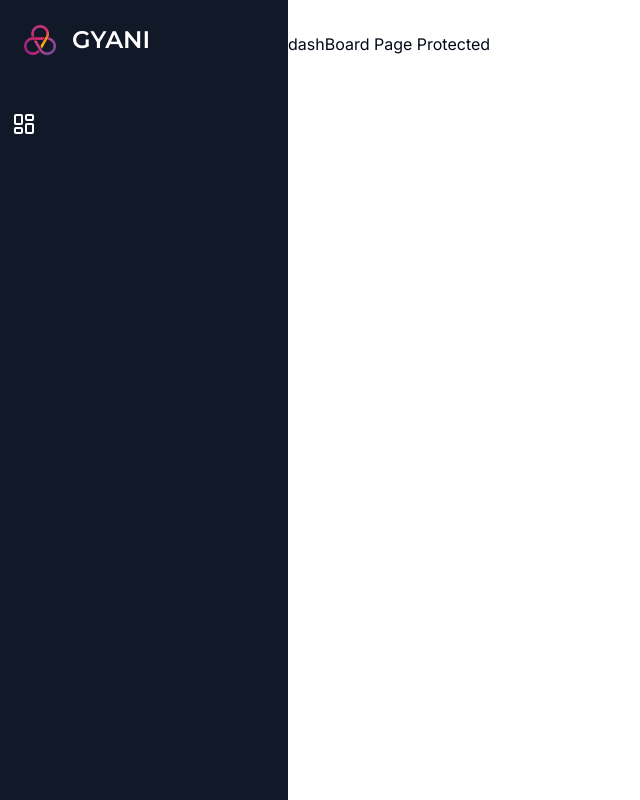
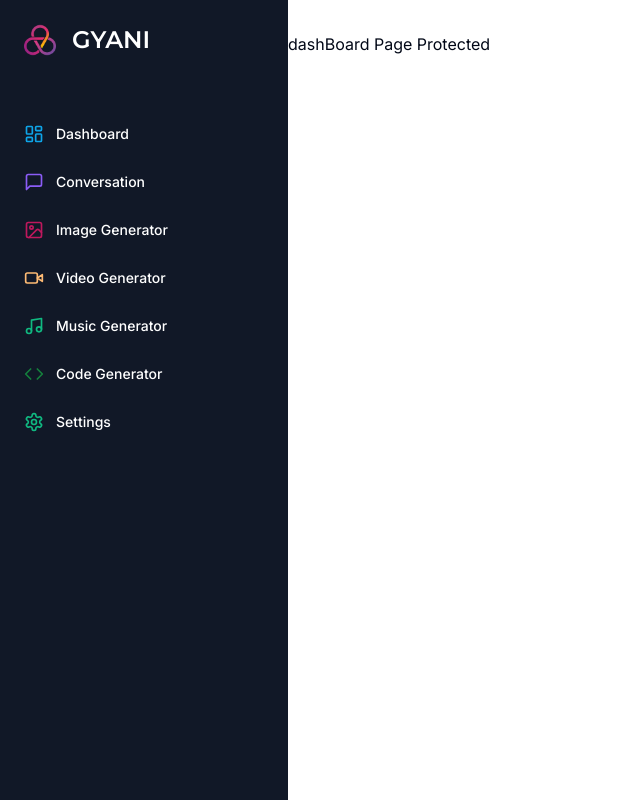
Before and after one commit to Sushankznation/AI-App, a Next.js app: page /dashboard in a window 1280 px wide. Shown: the whole page, without its empty margins (0-640 px from the left). Built offline with nearby package versions, Linux system fonts and the light colour scheme.

Commit message:
added sidebar for mobile

```diff
--- /dev/null
+++ b/components/mobile-sidebar.tsx
@@ -0,0 +1,20 @@
+"use client";
+import React from "react";
+import { Menu } from "lucide-react";
+import { Button } from "./ui/button";
+import { Sheet, SheetTrigger, SheetContent } from "./ui/sheet";
+import Sidebar from "@/components/sidebar";
+export default function MobileSidebar() {
+  return (
+    <Sheet>
+      <SheetTrigger>
+        <Button variant="ghost" size="icon" className="md:hidden">
+          <Menu />
+        </Button>
+      </SheetTrigger>
+      <SheetContent side="left" className="p-0">
+        <Sidebar />
+      </SheetContent>
+    </Sheet>
+  );
+}
--- a/components/navbar.tsx
+++ b/components/navbar.tsx
@@ -1,12 +1,9 @@
-import { Button } from "@/components/ui/button";
 import { UserButton } from "@clerk/nextjs";
-import { Menu } from "lucide-react";
+import MobileSidebar from "@/components/mobile-sidebar";
 export default function Navbar() {
   return (
     <div className="flex items-center p-4">
-      <Button  variant="ghost" size ="icon" className="md:hidden">
-        <Menu/>
-      </Button>
+      <MobileSidebar />
       <div className=" flex w-full justify-end">
         <UserButton afterSignOutUrl="/" />
       </div>
--- a/components/sidebar.tsx
+++ b/components/sidebar.tsx
@@ -4,7 +4,16 @@
 import Logo from "../public/logo.png";
 import { Montserrat } from "next/font/google";
 import { cn } from "@/lib/utils";
-import { LayoutDashboard, Router } from "lucide-react";
+import {
+  Code,
+  ImageIcon,
+  LayoutDashboard,
+  MessageSquare,
+  Music,
+  Router,
+  Settings,
+  VideoIcon,
+} from "lucide-react";
 
 const routes = [
   {
@@ -12,6 +21,40 @@
     icon: LayoutDashboard,
     href: "/dashboard",
     color: "text-sky-500",
+  },
+  {
+    label: "Conversation",
+    icon: MessageSquare,
+    href: "/dashboard",
+    color: "text-violet-500",
+  },
+  {
+    label: "Image Generator",
+    icon: ImageIcon,
+    href: "/dashboard",
+    color: "text-pink-700",
+  },
+  {
+    label: "Video Generator",
+    icon: VideoIcon,
+    href: "/dashboard",
+    color: "text-orange-300",
+  },
+  {
+    label: "Music Generator",
+    icon: Music,
+    href: "/dashboard",
+    color: "text-emerald-500",
+  },{
+    label: "Code Generator",
+    icon: Code,
+    href: "/dashboard",
+    color: "text-green-700",
+  },{
+    label: "Settings",
+    icon: Settings,
+    href: "/dashboard",
+    color: "text-emerald-500",
   },
 ];
 
@@ -30,10 +73,17 @@
         </Link>
         <div className="space-y-1">
           {routes.map((route) => (
-            <Link href={route.href} key={route.href}>
-                <div className="flex items-center flex-1">
-                    <route.icon className="{cn(" />
-                </div>
+            <Link
+              href={route.href}
+              key={route.href}
+              className="text-sm group flex p-3 w-full justify-start font-medium
+              cursor-pointer hover:text-white hover:bg-white/10 rounded-lg
+              transition"
+            >
+              <div className="flex items-center flex-1">
+                <route.icon className={cn("h-5 w-5 mr-3", route.color)} />
+                {route.label}
+              </div>
             </Link>
           ))}
         </div>
--- /dev/null
+++ b/components/ui/sheet.tsx
@@ -0,0 +1,144 @@
+"use client"
+
+import * as React from "react"
+import * as SheetPrimitive from "@radix-ui/react-dialog"
+import { cva, type VariantProps } from "class-variance-authority"
+import { X } from "lucide-react"
+
+import { cn } from "@/lib/utils"
+
+const Sheet = SheetPrimitive.Root
+
+const SheetTrigger = SheetPrimitive.Trigger
+
+const SheetClose = SheetPrimitive.Close
+
+const SheetPortal = ({
+  className,
+  ...props
+}: SheetPrimitive.DialogPortalProps) => (
+  <SheetPrimitive.Portal className={cn(className)} {...props} />
+)
+SheetPortal.displayName = SheetPrimitive.Portal.displayName
+
+const SheetOverlay = React.forwardRef<
+  React.ElementRef<typeof SheetPrimitive.Overlay>,
+  React.ComponentPropsWithoutRef<typeof SheetPrimitive.Overlay>
+>(({ className, ...props }, ref) => (
+  <SheetPrimitive.Overlay
+    className={cn(
+      "fixed inset-0 z-50 bg-background/80 backdrop-blur-sm data-[state=open]:animate-in data-[state=closed]:animate-out data-[state=closed]:fade-out-0 data-[state=open]:fade-in-0",
+      className
+    )}
+    {...props}
+    ref={ref}
+  />
+))
+SheetOverlay.displayName = SheetPrimitive.Overlay.displayName
+
+const sheetVariants = cva(
+  "fixed z-50 gap-4 bg-background p-6 shadow-lg transition ease-in-out data-[state=open]:animate-in data-[state=closed]:animate-out data-[state=closed]:duration-300 data-[state=open]:duration-500",
+  {
+    variants: {
+      side: {
+        top: "inset-x-0 top-0 border-b data-[state=closed]:slide-out-to-top data-[state=open]:slide-in-from-top",
+        bottom:
+          "inset-x-0 bottom-0 border-t data-[state=closed]:slide-out-to-bottom data-[state=open]:slide-in-from-bottom",
+        left: "inset-y-0 left-0 h-full w-3/4 border-r data-[state=closed]:slide-out-to-left data-[state=open]:slide-in-from-left sm:max-w-sm",
+        right:
+          "inset-y-0 right-0 h-full w-3/4  border-l data-[state=closed]:slide-out-to-right data-[state=open]:slide-in-from-right sm:max-w-sm",
+      },
+    },
+    defaultVariants: {
+      side: "right",
+    },
+  }
+)
+
+interface SheetContentProps
+  extends React.ComponentPropsWithoutRef<typeof SheetPrimitive.Content>,
+    VariantProps<typeof sheetVariants> {}
+
+const SheetContent = React.forwardRef<
+  React.ElementRef<typeof SheetPrimitive.Content>,
+  SheetContentProps
+>(({ side = "right", className, children, ...props }, ref) => (
+  <SheetPortal>
+    <SheetOverlay />
+    <SheetPrimitive.Content
+      ref={ref}
+      className={cn(sheetVariants({ side }), className)}
+      {...props}
+    >
+      {children}
+      <SheetPrimitive.Close className="absolute right-4 top-4 rounded-sm opacity-70 ring-offset-background transition-opacity hover:opacity-100 focus:outline-none focus:ring-2 focus:ring-ring focus:ring-offset-2 disabled:pointer-events-none data-[state=open]:bg-secondary">
+        <X className="h-4 w-4" />
+        <span className="sr-only">Close</span>
+      </SheetPrimitive.Close>
+    </SheetPrimitive.Content>
+  </SheetPortal>
+))
+SheetContent.displayName = SheetPrimitive.Content.displayName
+
+const SheetHeader = ({
+  className,
+  ...props
+}: React.HTMLAttributes<HTMLDivElement>) => (
+  <div
+    className={cn(
+      "flex flex-col space-y-2 text-center sm:text-left",
+      className
+    )}
+    {...props}
+  />
+)
+SheetHeader.displayName = "SheetHeader"
+
+const SheetFooter = ({
+  className,
+  ...props
+}: React.HTMLAttributes<HTMLDivElement>) => (
+  <div
+    className={cn(
+      "flex flex-col-reverse sm:flex-row sm:justify-end sm:space-x-2",
+      className
+    )}
+    {...props}
+  />
+)
+SheetFooter.displayName = "SheetFooter"
+
+const SheetTitle = React.forwardRef<
+  React.ElementRef<typeof SheetPrimitive.Title>,
+  React.ComponentPropsWithoutRef<typeof SheetPrimitive.Title>
+>(({ className, ...props }, ref) => (
+  <SheetPrimitive.Title
+    ref={ref}
+    className={cn("text-lg font-semibold text-foreground", className)}
+    {...props}
+  />
+))
+SheetTitle.displayName = SheetPrimitive.Title.displayName
+
+const SheetDescription = React.forwardRef<
+  React.ElementRef<typeof SheetPrimitive.Description>,
+  React.ComponentPropsWithoutRef<typeof SheetPrimitive.Description>
+>(({ className, ...props }, ref) => (
+  <SheetPrimitive.Description
+    ref={ref}
+    className={cn("text-sm text-muted-foreground", className)}
+    {...props}
+  />
+))
+SheetDescription.displayName = SheetPrimitive.Description.displayName
+
+export {
+  Sheet,
+  SheetTrigger,
+  SheetClose,
+  SheetContent,
+  SheetHeader,
+  SheetFooter,
+  SheetTitle,
+  SheetDescription,
+}
--- a/package.json
+++ b/package.json
@@ -10,6 +10,7 @@
   },
   "dependencies": {
     "@clerk/nextjs": "^4.23.5",
+    "@radix-ui/react-dialog": "^1.0.4",
     "@radix-ui/react-slot": "^1.0.2",
     "@types/node": "20.6.0",
     "@types/react": "18.2.21",
```
Also changed, not shown: 1 other file (tests, documents, lock files or other folders).
